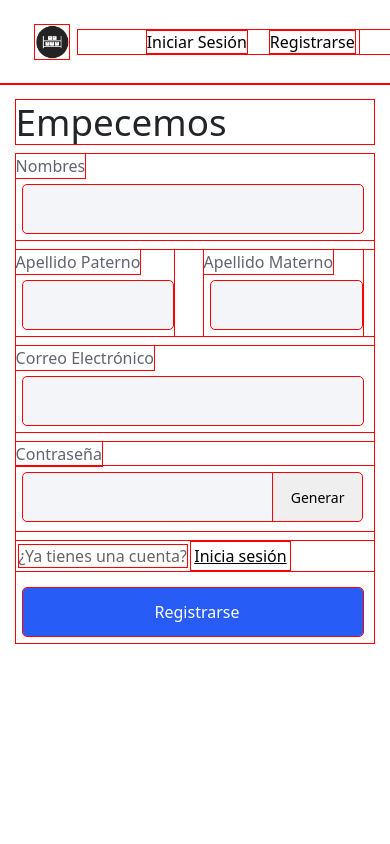
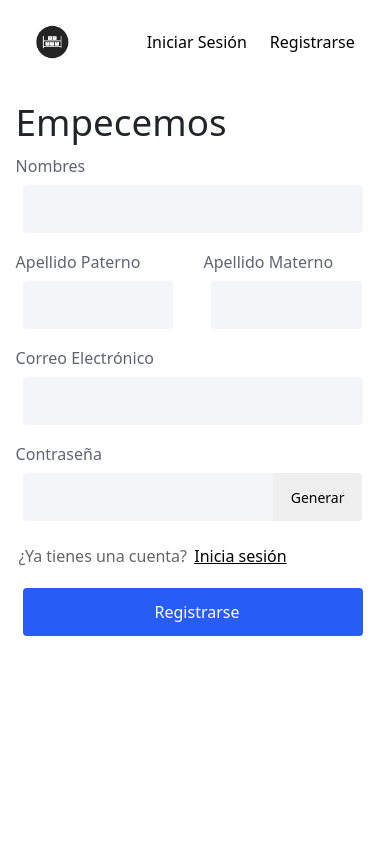
Before and after one commit to xEmmanuelCobax/proyecto-final-tiendadevanessa-master, a Flask app: page /auth/signup in a window 390 px wide. Run offline with Flask 3, Linux system fonts and the light colour scheme; some libraries are stand-ins or nearby versions.

Commit message:
quitar bordes

```diff
--- a/src/static/css/registro.css
+++ b/src/static/css/registro.css
@@ -244,7 +244,7 @@
 @media screen and (max-width: 1024px) {
 
     *{
-        outline: 1px solid red;
+        /* outline: 1px solid red; */
     }
 
     .izq-wrapper {
```
